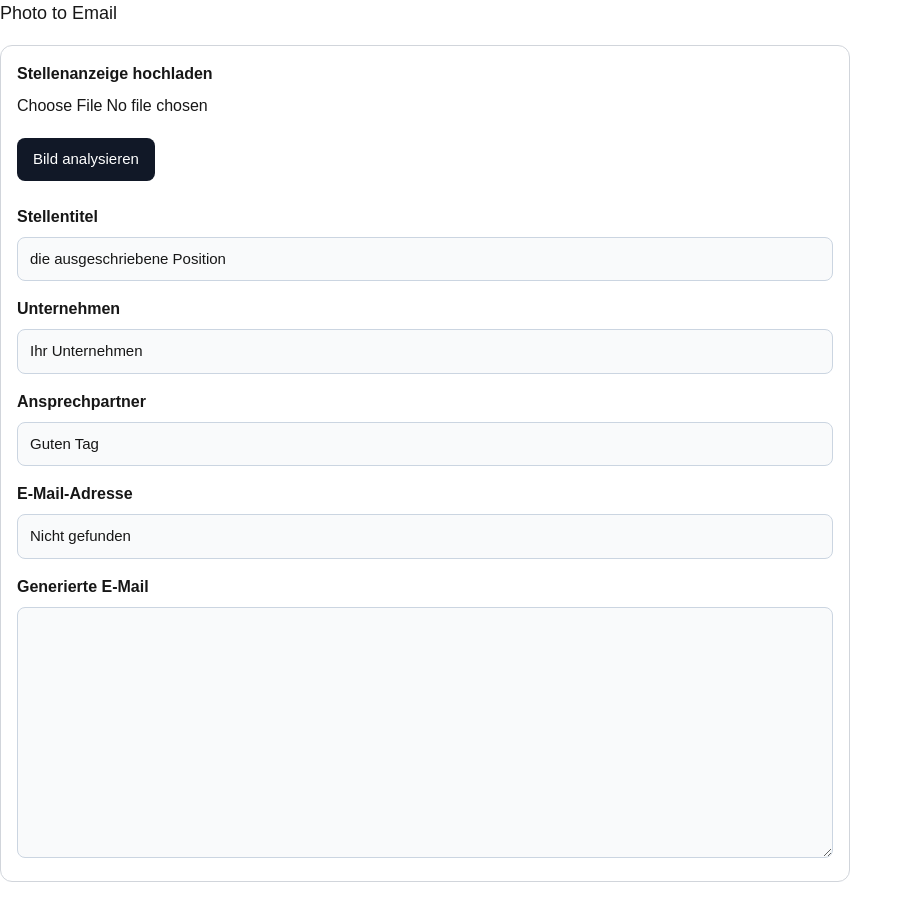
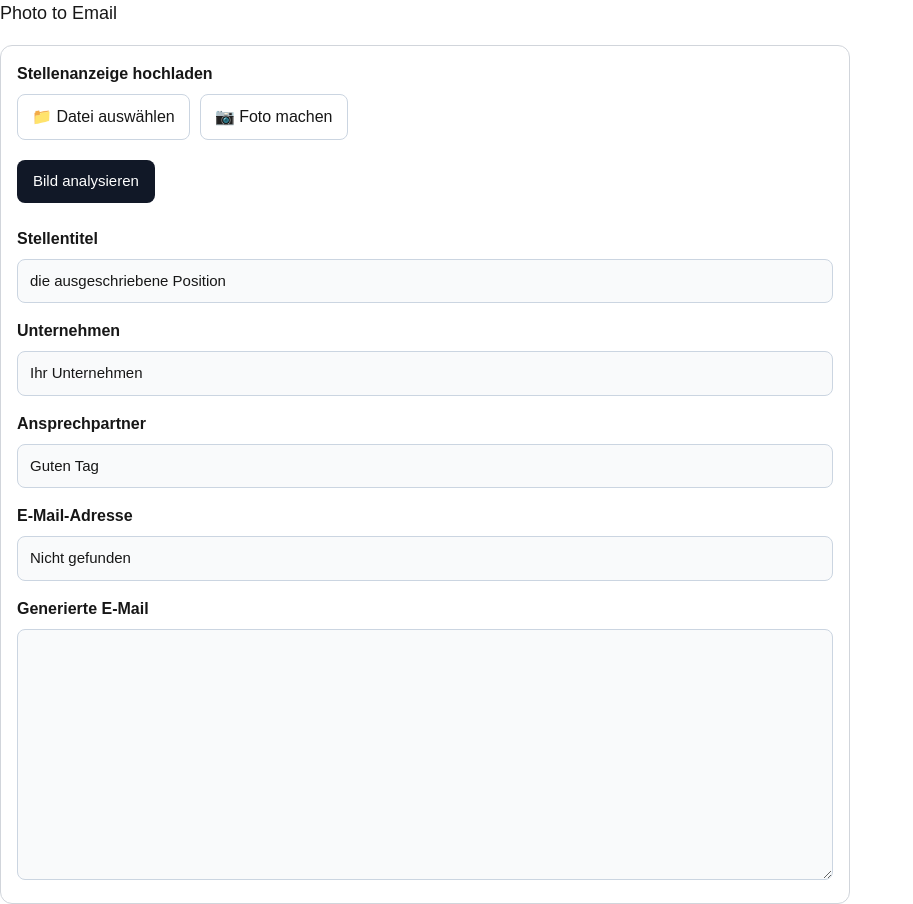
Before and after one commit to Andre-Eich/jobs-flow-api, a Next.js app: page /photo in a window 1280 px wide. Shown: the whole page, without its empty margins (0-913 px from the left). Before the commit the page ends 882 px from the top, so only its background shows below. Built offline with nearby package versions, Linux system fonts and the light colour scheme.

Commit message:
Add camera + file upload options

```diff
--- a/app/photo/page.tsx
+++ b/app/photo/page.tsx
@@ -91,15 +91,56 @@ export default function PhotoToMailPage() {
           Stellenanzeige hochladen
         </label>
 
+        <div style={{ display: "flex", gap: "10px", marginBottom: "20px", flexWrap: "wrap" }}>
+
+  {/* Datei auswählen */}
+  <label
+    style={{
+      padding: "10px 14px",
+      border: "1px solid #cbd5e1",
+      borderRadius: "8px",
+      background: "#ffffff",
+      cursor: "pointer",
+    }}
+  >
+    📁 Datei auswählen
     <input
       type="file"
       accept="image/*"
       onChange={(e) => setSelectedFile(e.target.files?.[0] || null)}
+      style={{ display: "none" }}
+    />
+  </label>
+
+  {/* Kamera */}
+  <label
     style={{
-            marginBottom: "20px",
-            width: "100%",
+      padding: "10px 14px",
+      border: "1px solid #cbd5e1",
+      borderRadius: "8px",
+      background: "#ffffff",
+      cursor: "pointer",
     }}
+  >
+    📷 Foto machen
+    <input
+      type="file"
+      accept="image/*"
+      capture="environment"
+      onChange={(e) => setSelectedFile(e.target.files?.[0] || null)}
+      style={{ display: "none" }}
     />
+  </label>
+
+</div>
+
+{selectedFile && (
+  <div style={{ marginBottom: "20px", fontSize: "14px" }}>
+    Ausgewählt: {selectedFile.name}
+  </div>
+)}
+
+
 
         <button
           onClick={handleAnalyze}
```
Lines whose indentation alone changed are shown as unchanged.
